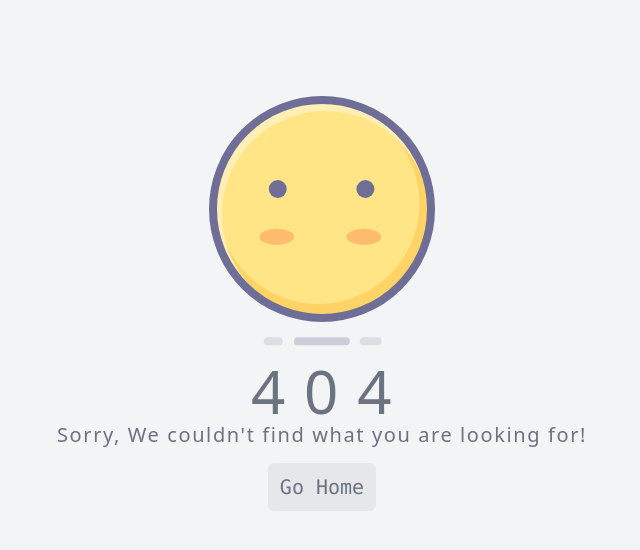
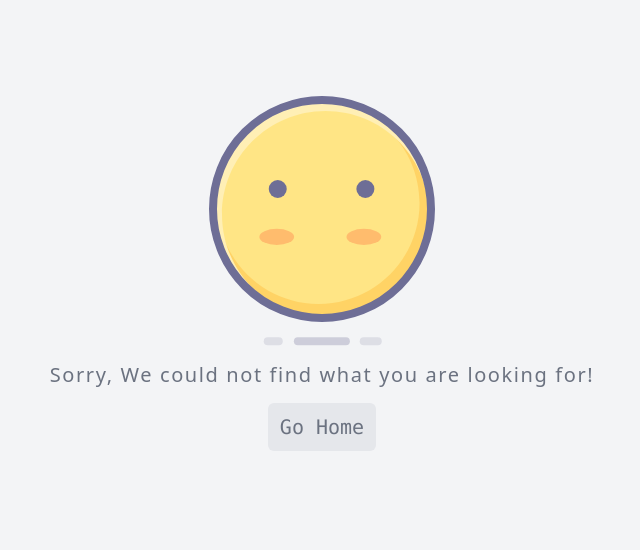
Before and after one commit to foisal404/needfortoys-client, a React (Vite) app: page /toys in a window 1280 px wide. Shown: the top 550 px of the page, without its empty margins (318-958 px from the left). Built offline with nearby package versions, Linux system fonts and the light colour scheme; no server answers.

Commit message:
errorpage effect gif  add

```diff
--- a/src/pages/ErrorPage.jsx
+++ b/src/pages/ErrorPage.jsx
@@ -99,11 +99,12 @@ const ErrorPage = () => {
         </svg>
         <div className=" tracking-widest mt-4">
           <span className="text-gray-500 text-6xl block">
-            <span>4 0 4</span>
+            <span>{status}</span>
           </span>
           <span className="text-gray-500 text-xl">
-            Sorry, We couldn't find what you are looking for!
+            Sorry, We could not find what you are looking for!
           </span>
+          <p>{statusText}</p>
         </div>
       </center>
       <center className="mt-6">
```
